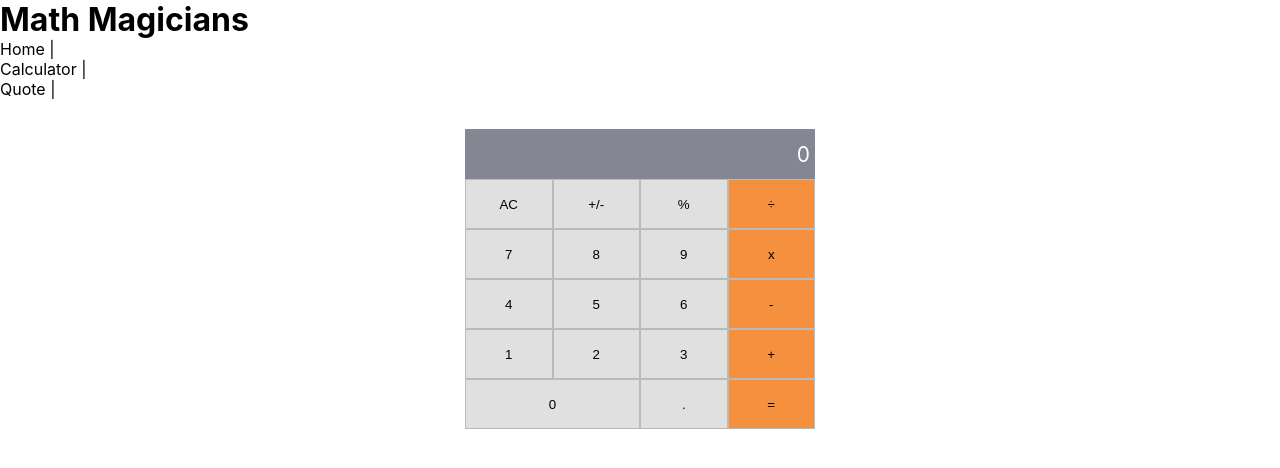
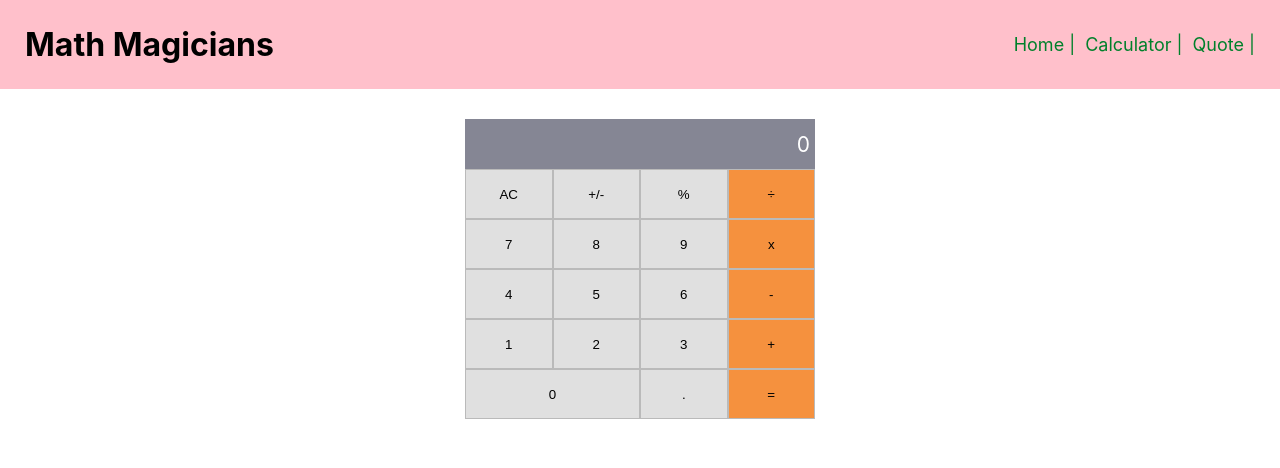
Before and after one commit to alphayowakarindi/math-magicians, a React (Create React App) app: page / in a window 1280 px wide. Shown: the top 468 px of the page. Built offline with nearby package versions, Linux system fonts and the light colour scheme.

Commit message:
Update navbar layout and style it

```diff
--- a/src/App.css
+++ b/src/App.css
@@ -52,3 +52,33 @@ body {
   cursor: pointer;
   border: 1px solid #bababa;
 }
+
+.navbar {
+  display: flex;
+  align-items: center;
+  background-color: pink;
+  justify-content: space-between;
+  padding: 25px;
+}
+
+.navbar h1 a {
+  color: #000;
+}
+
+.navbar ul {
+  display: flex;
+}
+
+.navbar ul li {
+  margin-left: 10px;
+  list-style: none;
+}
+
+.navbar a {
+  text-decoration: none;
+}
+
+.navbar ul li a {
+  color: #00802b;
+  font-size: 18px;
+}
--- a/src/components/Navbar.js
+++ b/src/components/Navbar.js
@@ -1,11 +1,17 @@
 function Navbar() {
   return (
     <div className="navbar">
-      <h1>Math Magicians</h1>
+      <h1><a href="/home">Math Magicians</a></h1>
       <ul>
-        <li>Home |</li>
-        <li>Calculator |</li>
-        <li>Quote |</li>
+        <li>
+          <a href="/home">Home |</a>
+        </li>
+        <li>
+          <a href="/calculator">Calculator |</a>
+        </li>
+        <li>
+          <a href="/auote">Quote |</a>
+        </li>
       </ul>
     </div>
   );
```
